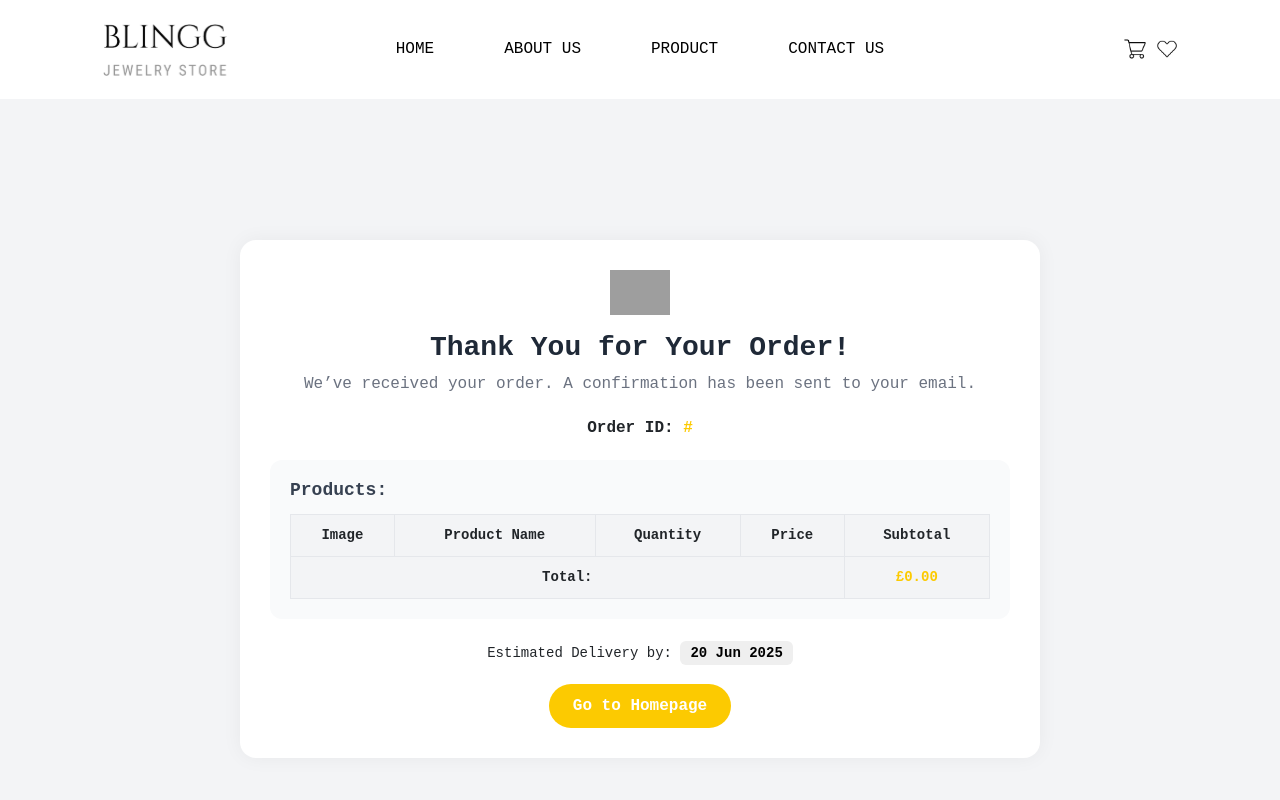
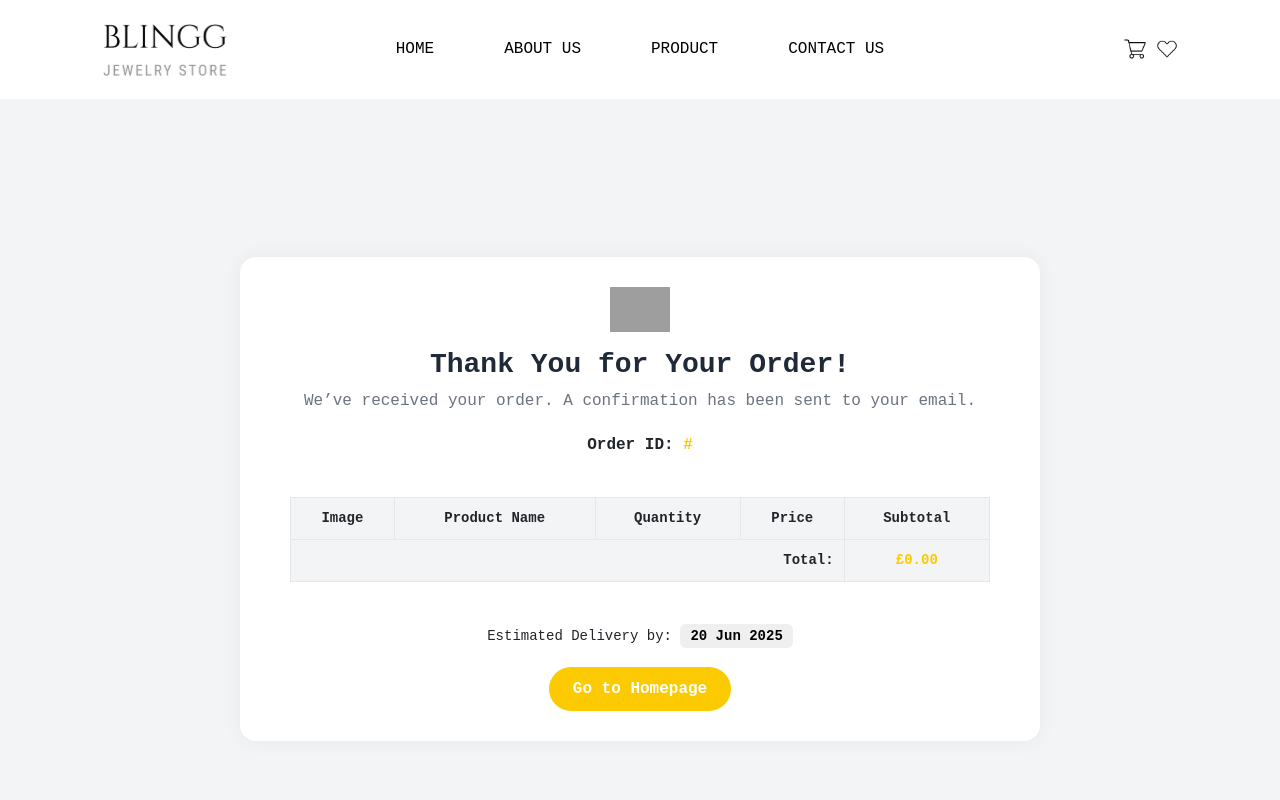
Before and after one commit to pranay793/Jewellery-website, a React (Create React App) app: page /thank-you in a window 1280 px wide. Shown: the top 800 px of the page. Built offline with nearby package versions, Linux system fonts and the light colour scheme; grey boxes are pictures that could not be loaded; a web font is replaced by a local one.

Commit message:
last update 24june

```diff
--- a/src/components/CartPage.jsx
+++ b/src/components/CartPage.jsx
@@ -2,6 +2,7 @@ import React, { useContext } from 'react';
 import { CartContext } from '../context/CartContext';
 import { useNavigate } from 'react-router-dom';
 import './CartPage.css';
+import './custom.css';
 
 const CartPage = () => {
   const { cartItems, setCartItems } = useContext(CartContext);
@@ -41,6 +42,7 @@ const CartPage = () => {
         <div className="row">
           {/* Cart Table */}
           <div className="col-md-8">
+          <div class="table-scroll">
             <table className="table cart-table">
               <thead className="table-light">
                 <tr>
@@ -99,6 +101,7 @@ const CartPage = () => {
                 ))}
               </tbody>
             </table>
+            </div>
           </div>
 
           {/* Cart Summary */}
--- a/src/components/ThankYouPage.jsx
+++ b/src/components/ThankYouPage.jsx
@@ -40,7 +40,6 @@ const ThankYouPage = () => {
         </p>
 
         <div className="table-wrapper">
-          <h3 className="table-title">Products:</h3>
           <div className="table-scroll">
             <table className="product-table">
               <thead>
--- a/src/components/custom.css
+++ b/src/components/custom.css
@@ -1280,7 +1280,6 @@ footer p a{
 }
 
 .table-wrapper {
-  background: #f9fafb;
   padding: 20px;
   border-radius: 12px;
   margin-bottom: 24px;
@@ -1292,6 +1291,9 @@ footer p a{
   font-weight: 600;
   color: #374151;
   margin-bottom: 12px;
+}
+.product-table .text-right{
+  text-align: right !important;
 }
 
 .table-scroll {
```
